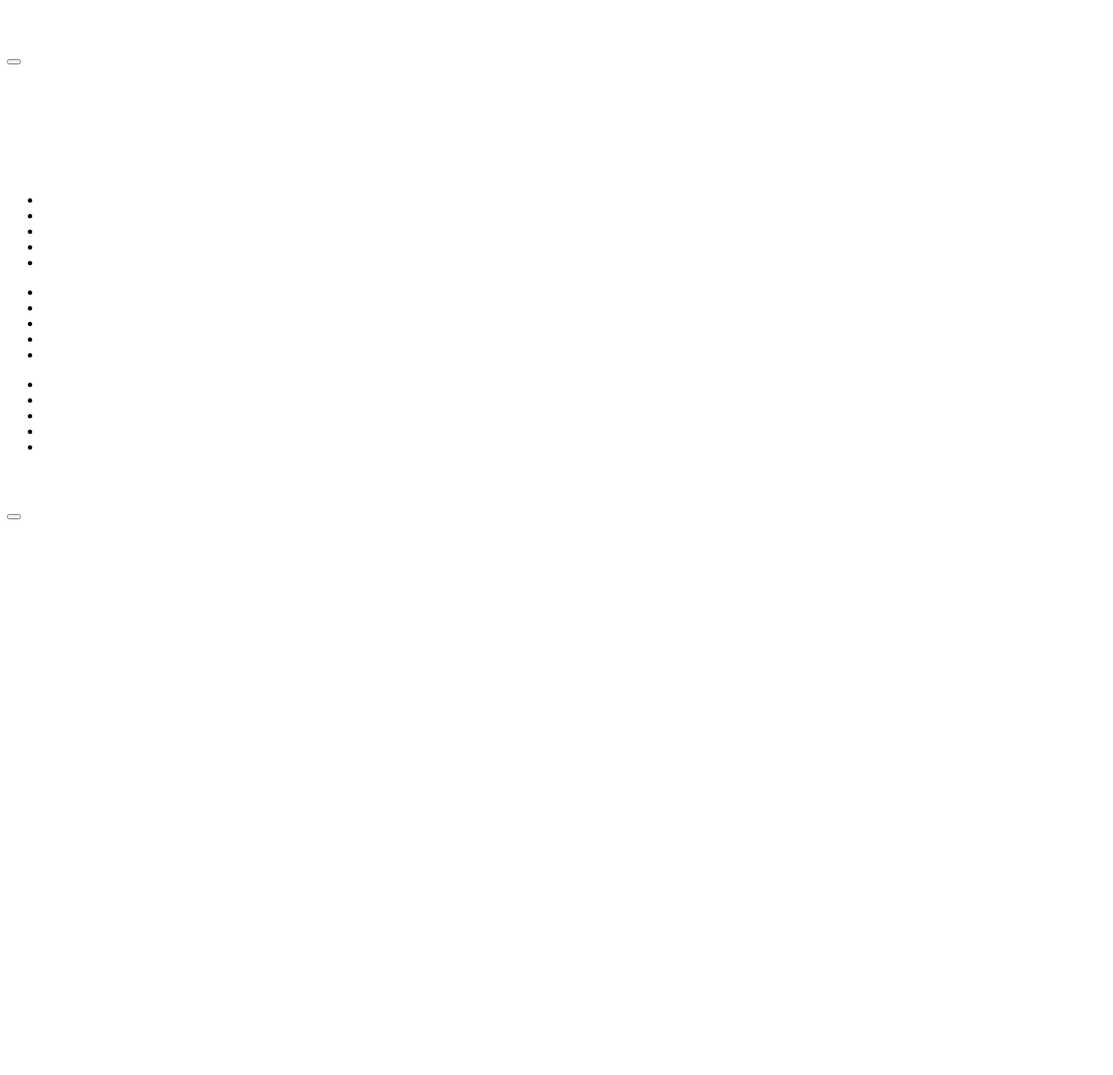
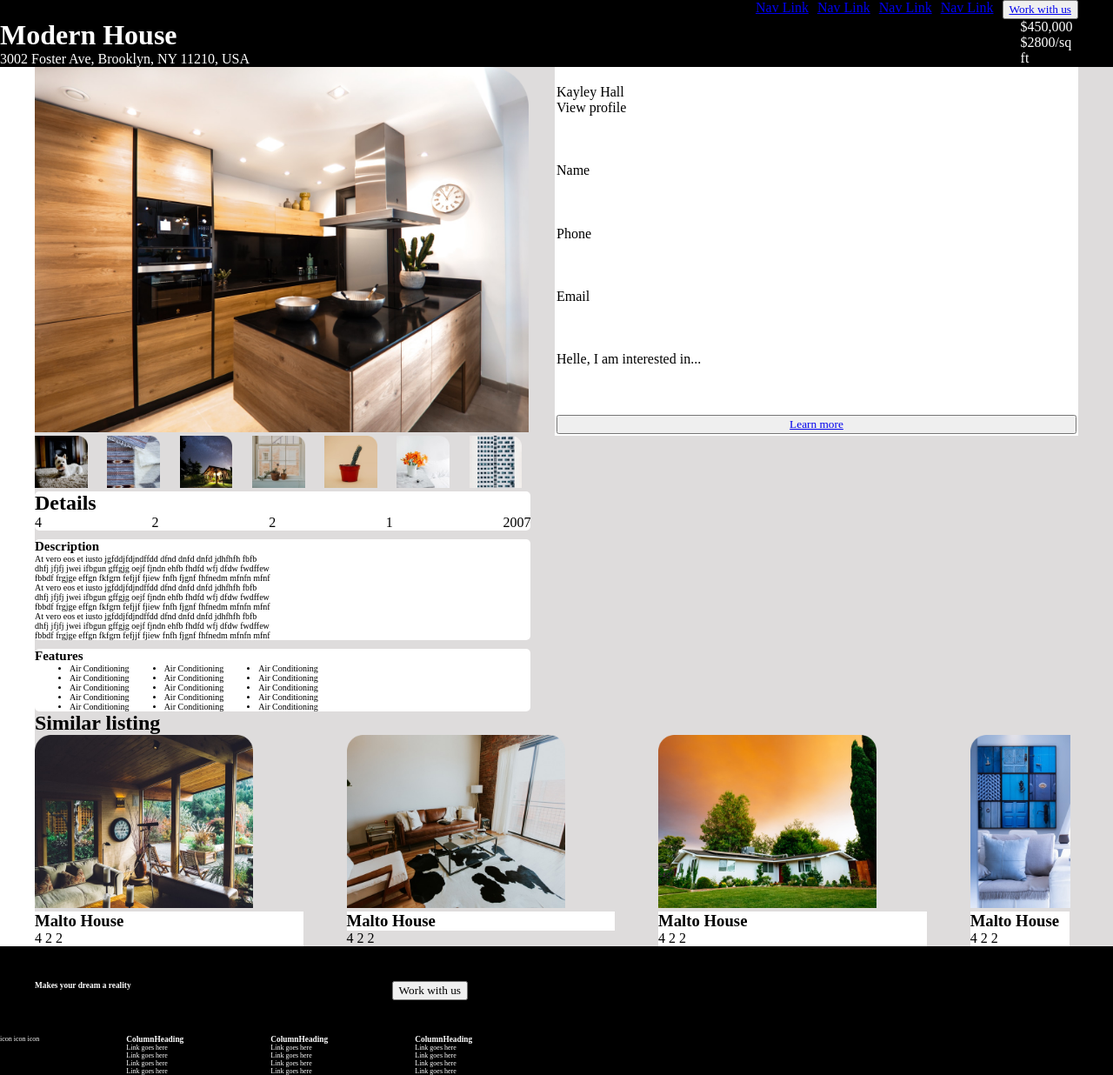
Before and after one commit to TONNYCHWEYA/Resturant-Landing-Page, a plain HTML site: page index_2.html in a window 1280 px wide. Shown: the whole page at 87% size. Before the commit the page ends 800 px from the top, so only its background shows below. Drawn offline with Linux system fonts and the light colour scheme.

Commit message:
Package update

```diff
--- a/Assets/CSS/style.css
+++ b/Assets/CSS/style.css
@@ -0,0 +1,66 @@
+*{
+  margin: 0;
+  font-family: 'Poppins', 'Actor', 'Adamina';
+}
+header{
+  background-image: url('../images/moving1.png');
+  background-size: cover;
+  background-repeat: no-repeat;
+
+}
+.navlist{
+  display: flex;
+  list-style: none;
+  margin: 0;
+  padding: 0;
+  justify-content: center;
+  gap: 5px;
+  flex-wrap: wrap;
+  width: 100%;
+
+}
+.heading p{
+  padding: 50px;
+}
+#p-one{
+  color: #a89e32;
+}
+
+.section-movers{
+  margin: 0 auto;
+  background-color: lightgrey;
+}
+.container{
+  display: flex;
+  margin-top: 40px;
+
+}
+.container>*{
+  flex: 1;
+
+}
+#image2{
+  width: 60%;
+}
+
+.container-movers-one, .containers-movers-two{
+display: flex;
+}
+.container-movers-two{
+  display: flex;
+}
+.container-movers-one>div>img,
+.container-movers-two>div>img
+{
+  width: 70%;
+}
+footer{
+  background-color: black;
+  color: white;
+  font-size: 8px;
+  max-height: 600px;
+}
+.footerclass{
+  display: flex;
+  gap: 50px;
+}
--- a/Assets/CSS/style_2.css
+++ b/Assets/CSS/style_2.css
@@ -0,0 +1,145 @@
+*{
+  margin: 0;
+  font-family: 'Poppins', 'Actor', 'Adamina';
+
+}
+.navheader{
+  display: flex;
+  margin: 0;
+  padding: 0;
+  list-style: none;
+  gap: 10px;
+  justify-content: flex-end;
+  margin-right: 40px;
+  flex-wrap: wrap;
+
+}
+
+.container1{
+  display: flex;
+
+}
+.container1>#cost{
+  justify-content: flex-end;
+
+}
+#title{
+  width: 100%;
+
+}
+#cost{
+  margin-right: 40px;
+}
+.header1{
+  background-color: black;
+  color: white;
+  margin: 0;
+}
+.mainsection{
+  background-color: #dedcdc;
+  margin-left: 40px;
+}
+.divcontainer1{
+  display: flex;
+
+}
+.divcontainer1>*{
+  flex: 1;
+
+}
+.img1>img{
+  width:95% ;
+
+}
+aside{
+
+  background-color: white;
+  margin-right: 40px;
+
+}
+.divcontainer1>.aside{
+  display: flex;
+  padding: 2px;
+  flex-direction: column;
+  justify-content: space-between;
+
+}
+.images{
+  display: flex;
+  width: 47%;
+
+
+}
+.images>div>img{
+  width: 73%;
+}
+.featurelist{
+  display: flex;
+  width: 30%;
+
+
+}
+.featurelist>ul{
+  display: flex;
+  flex-direction: column;
+  width: 50%;
+
+}
+.featurelist>ul>li{
+  width: 50%;
+  width: max-content;
+
+}
+.sectionfeature{
+  font-size: 10px;
+  background-color: white;
+  width: 46%;
+  border-radius: 5px;
+}
+.similarclass{
+  display: flex;
+
+}
+.similarclass>div>img{
+  width: 70%;
+}
+.malto, .similarclass>div>h3{
+  background-color: white;
+  margin-right: 50px;
+  margin-top: 0;
+}
+footer{
+  background-color: black;
+  color: white;
+  font-size: 8px;
+
+
+}
+.footerclass{
+  display: flex;
+  gap: 100px;
+}
+.header2{
+  display: flex;
+  padding: 40px;
+  gap: 300px;
+}
+
+article{
+  background-color: white;
+  border-radius: 5px;
+  width: 46%;
+  font-size: 10px;
+  margin-bottom: 10px;
+}
+.detailsclass{
+  background-color: white;
+  border-radius: 5px;
+  width: 46%;
+  margin-bottom: 10px;
+
+}
+.detailsclass>div{
+  display: flex;
+  justify-content: space-between;
+}
--- a/index_2.html
+++ b/index_2.html
@@ -5,110 +5,136 @@
   <meta http-equiv="X-UA-Compatible" content="IE=edge">
   <meta name="viewport" content="width=device-width, initial-scale=1.0">
   <title>Document</title>
+  <link rel="stylesheet" href="./Assets/CSS/style_2.css">
 </head>
 <body>
-  <header>
+  <header class="header1">
     <nav>
+     <ul class="navheader">
+       <li><a href="#">Nav Link</a></li>
+       <li><a href="#">Nav Link</a></li>
+       <li><a href="#">Nav Link</a></li>
+       <li><a href="#">Nav Link</a></li>
+       <button><a href="#">Work with us</a></button>
+     </ul>
+    </nav>
+    <div class="container1">
+    <div id="title">
+      <h1>Modern House</h1>
+      <p>3002 Foster Ave, Brooklyn, NY 11210, USA</p>
+    </div>
+   <div id="cost">
+      <p>$450,000</p>
+      <p>$2800/sq ft</p>
+    </div>
+    </div>
+  </header>
 
-    </nav>
+  <section class="mainsection">
+    <div class="divcontainer1">
+  <div class="img1">
+   <img src="./Assets/images/PropertyHouse1.png">
+  </div>
+
+
+  <aside class="aside">
+   <span>
+     <img src="">
+     <span>
+       <div>Kayley Hall</div>
+       <div>View profile</div>
+     </span>
+   </span>
+     <div>Name</div>
+     <div>Phone</div>
+     <div>Email</div>
+     <div>Helle, I am interested in...</div>
+     <button><a href="#">Learn more</a></button>
+
+  </aside>
+    </div>
+
+  <div class="images">
     <div>
-      <h1></h1>
-      <p></p>
+      <img src="./Assets/images/Rectangle.png">
     </div>
     <div>
-      <p></p>
-      <p></p>
-    </div>
-  </header>
-  <section>
-   <img>
-  </section>
-
-
-  <aside>
-   <span>
-     <img src="" alt="">
-     <span>
-       <div></div>
-       <div></div>
-     </span>
-   </span>
-     <div></div>
-     <div></div>
-     <div></div>
-     <div></div>
-     <button></button>
-
-  </aside>
-
-  <div>
-    <div>
-      <img src="">
+      <img src="./Assets/images/Rectangle-1.png">
     </div>
     <div>
-      <img src="">
+      <img src="./Assets/images/Rectangle-2.png">
     </div>
     <div>
-      <img src="">
+      <img src="./Assets/images/Rectangle-3.png">
     </div>
     <div>
-      <img src="">
+      <img src="./Assets/images/Rectangle-4.png">
     </div>
     <div>
-      <img src="">
+      <img src="./Assets/images/Rectangle-5.png">
     </div>
     <div>
-      <img src="">
-    </div>
-    <div>
-      <img src="">
+      <img src="./Assets/images/Rectangle-6.png">
     </div>
   </div>
 
-  <div>
-    <h2>
-      <span></span>
-      <span></span>
-      <span></span>
-      <span></span>
-      <span></span>
-    </h2>
+  <div class="detailsclass">
+    <h2>Details</h2>
+    <div>
+      <span>4</span>
+      <span>2</span>
+      <span>2</span>
+      <span>1</span>
+      <span>2007</span>
+    </div>
   </div>
 
   <article>
     <h2>
-
+    Description
     </h2>
-    <p></p>
-    <p></p>
-    <p></p>
+    <p>
+      At vero eos et iusto jgfddjfdjndffdd dfnd dnfd dnfd jdhfhfh fbfb<br>
+      dhfj jfjfj jwei ifbgun gffgjg oejf fjndn ehfb fhdfd wfj dfdw fwdffew<br>
+      fbbdf  frgjge effgn fkfgrn fefjjf fjiew fnfh fjgnf fhfnedm mfnfn mfnf
+    </p>
+    <p>
+      At vero eos et iusto jgfddjfdjndffdd dfnd dnfd dnfd jdhfhfh fbfb<br>
+      dhfj jfjfj jwei ifbgun gffgjg oejf fjndn ehfb fhdfd wfj dfdw fwdffew<br>
+      fbbdf  frgjge effgn fkfgrn fefjjf fjiew fnfh fjgnf fhfnedm mfnfn mfnf
+    </p>
+    <p>
+      At vero eos et iusto jgfddjfdjndffdd dfnd dnfd dnfd jdhfhfh fbfb<br>
+      dhfj jfjfj jwei ifbgun gffgjg oejf fjndn ehfb fhdfd wfj dfdw fwdffew<br>
+      fbbdf  frgjge effgn fkfgrn fefjjf fjiew fnfh fjgnf fhfnedm mfnfn mfnf
+    </p>
   </article>
 
-<section>
-  <h2></h2>
-  <div>
+<section class="sectionfeature">
+  <h2>Features</h2>
+  <div class="featurelist">
     <ul>
-      <li></li>
-      <li></li>
-      <li></li>
-      <li></li>
-      <li></li>
+      <li>Air Conditioning</li>
+      <li>Air Conditioning</li>
+      <li>Air Conditioning</li>
+      <li>Air Conditioning</li>
+      <li>Air Conditioning</li>
     </ul>
 
     <ul>
-      <li></li>
-      <li></li>
-      <li></li>
-      <li></li>
-      <li></li>
+      <li>Air Conditioning</li>
+      <li>Air Conditioning</li>
+      <li>Air Conditioning</li>
+      <li>Air Conditioning</li>
+      <li>Air Conditioning</li>
     </ul>
 
     <ul>
-      <li></li>
-      <li></li>
-      <li></li>
-      <li></li>
-      <li></li>
+      <li>Air Conditioning</li>
+      <li>Air Conditioning</li>
+      <li>Air Conditioning</li>
+      <li>Air Conditioning</li>
+      <li>Air Conditioning</li>
     </ul>
   </div>
 </section>
@@ -116,55 +142,86 @@
 
 
   <section>
-    <h2></h2>
-    <div>
+    <h2>Similar listing</h2>
+    <div class="similarclass" >
       <div>
-        <img>
-        <h3></h3>
-        <span></span>
-        <span></span>
-        <span></span>
+        <img src="./Assets/images/Rectangle-7.png">
+        <section class="malto">
+        <h3>Malto House</h3>
+        <span>4</span>
+        <span>2</span>
+        <span>2</span>
+        </section>
 
       </div>
-      <div></div>
-      <div></div>
-      <div></div>
+      <div>
+        <img src="./Assets/images/Rectangle-8.png">
+
+        <h3>Malto House</h3>
+        <span>4</span>
+        <span>2</span>
+        <span>2</span>
+
+      </div>
+      <div>
+        <img src="./Assets/images/Rectangle-9.png">
+        <section class="malto">
+        <h3>Malto House</h3>
+        <span>4</span>
+        <span>2</span>
+        <span>2</span>
+        </section>
+      </div>
+      <div>
+        <img src="./Assets/images/Rectangle-10.png">
+        <section class="malto">
+        <h3>Malto House</h3>
+        <span>4</span>
+        <span>2</span>
+        <span>2</span>
+        </section>
+      </div>
     </div>
   </section>
-
+  </section>
 
   <footer>
-    <header>
-    <h3></h3>
-    <button></button>
+    <header class="header2">
+    <h3>Makes your dream a reality</h3>
+    <button>Work with us</button>
     </header>
-    <div></div>
-    <span></span>
-    <span></span>
-    <span></span>
+    <div class="footerclass">
     <div>
-      <span>
-        <p></p>
-        <p></p>
-        <p></p>
-        <p></p>
-        <p></p>
-      </span>
-      <span>
-        <p></p>
-        <p></p>
-        <p></p>
-        <p></p>
-        <p></p>
-      </span>
-      <span>
-        <p></p>
-        <p></p>
-        <p></p>
-        <p></p>
-        <p></p>
-      </span>
+    <span>icon</span>
+    <span>icon</span>
+    <span>icon</span>
     </div>
+
+      <div>
+        <h3>ColumnHeading</h3>
+
+          <p>Link goes here</p>
+          <p>Link goes here</p>
+          <p>Link goes here</p>
+          <p>Link goes here</p>
+
+      </div>
+      <div>
+        <h3>ColumnHeading</h3>
+        <p>Link goes here</p>
+          <p>Link goes here</p>
+          <p>Link goes here</p>
+          <p>Link goes here</p>
+      </div>
+      <div>
+        <h3>ColumnHeading</h3>
+        <p>Link goes here</p>
+          <p>Link goes here</p>
+          <p>Link goes here</p>
+          <p>Link goes here</p>
+      </div>
+    </div>
+
 
   </footer>
 </body>
```
Also changed, not shown: index.html (+39 -27 lines), Assets/images/PropertyHouse1.png (renamed from Assets/images/Property House.png), 2 other files.
